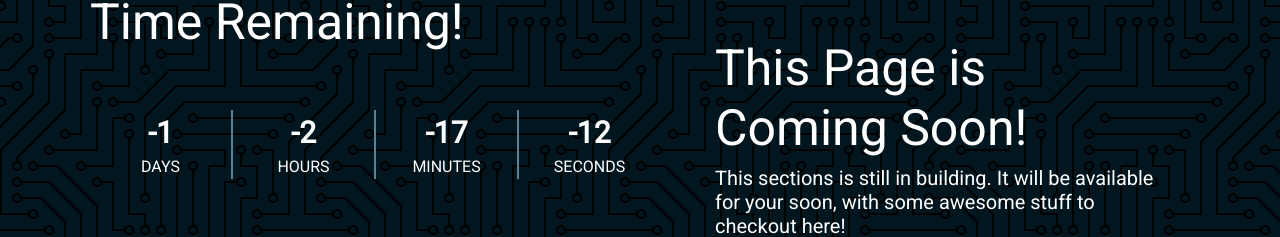
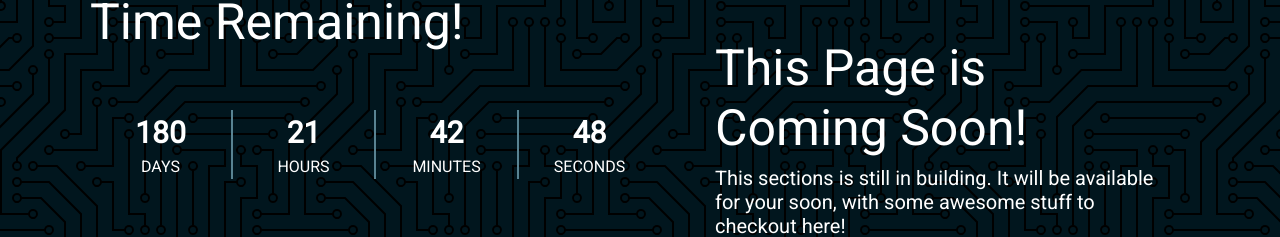
Before and after one commit to JuanJo53/my-web-page, a React (Create React App) app: page /blog in a window 1280 px wide. Shown: the part 299-536 px from the top of the page. Built offline with nearby package versions, Linux system fonts and the light colour scheme.

Commit message:
blog building date setted

```diff
--- a/src/pages/aux-pages/ComingSoon.jsx
+++ b/src/pages/aux-pages/ComingSoon.jsx
@@ -5,7 +5,7 @@ import "../../styles/ComingSoon.scss";
 class ComingSoon extends Component {
 	state = {
 		countdown: {
-			futureDate: "2020-12-31 00:00:00"
+			futureDate: "2021-06-30 00:00:00"
 		}
 	};
 	render() {
```
